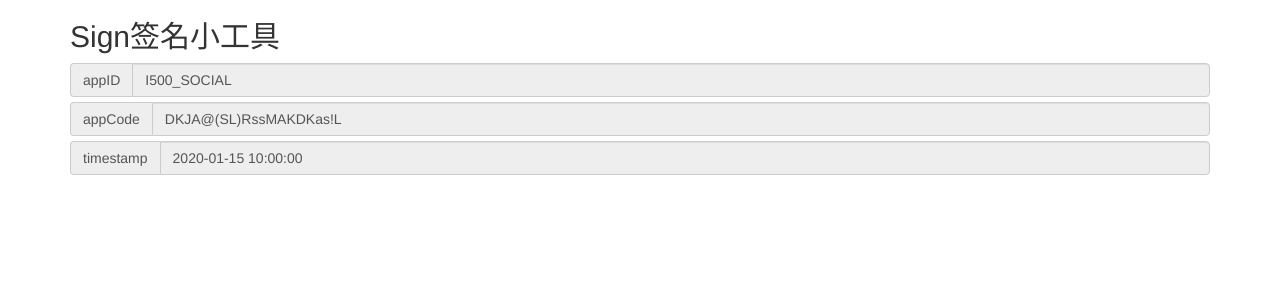
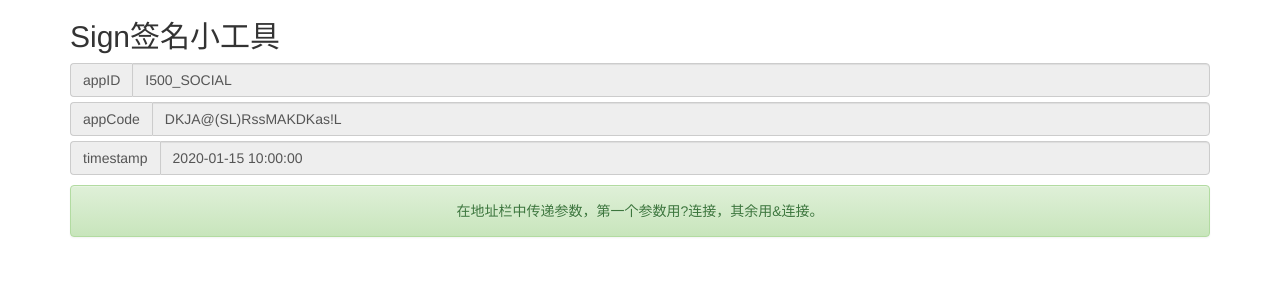
Before and after one commit to firren123/social, a PHP site: template frontend/modules/v1/views/plug/sign.php in a window 1280 px wide. Shown: the top 300 px of the page. Run offline with PHP 8.4, Linux system fonts and the light colour scheme; the template is opened without the code that fills it: most values are stand-ins (such as "Sample title", 1, 10 or a date in 2020).

Commit message:
修改页面样式

```diff
--- a/frontend/modules/v1/views/plug/sign.php
+++ b/frontend/modules/v1/views/plug/sign.php
@@ -33,6 +33,10 @@
             <input type="text" class="form-control" readonly value="<?php echo $data['timestamp'];?>">
         </div>
 
+        <div style="margin-top: 10px; text-align: center;" class="alert alert-success" role="alert">
+            在地址栏中传递参数，第一个参数用?连接，其余用&连接。
+        </div>
+
 
         <?php if(!empty($data['msg'])) {
             ?>
```
